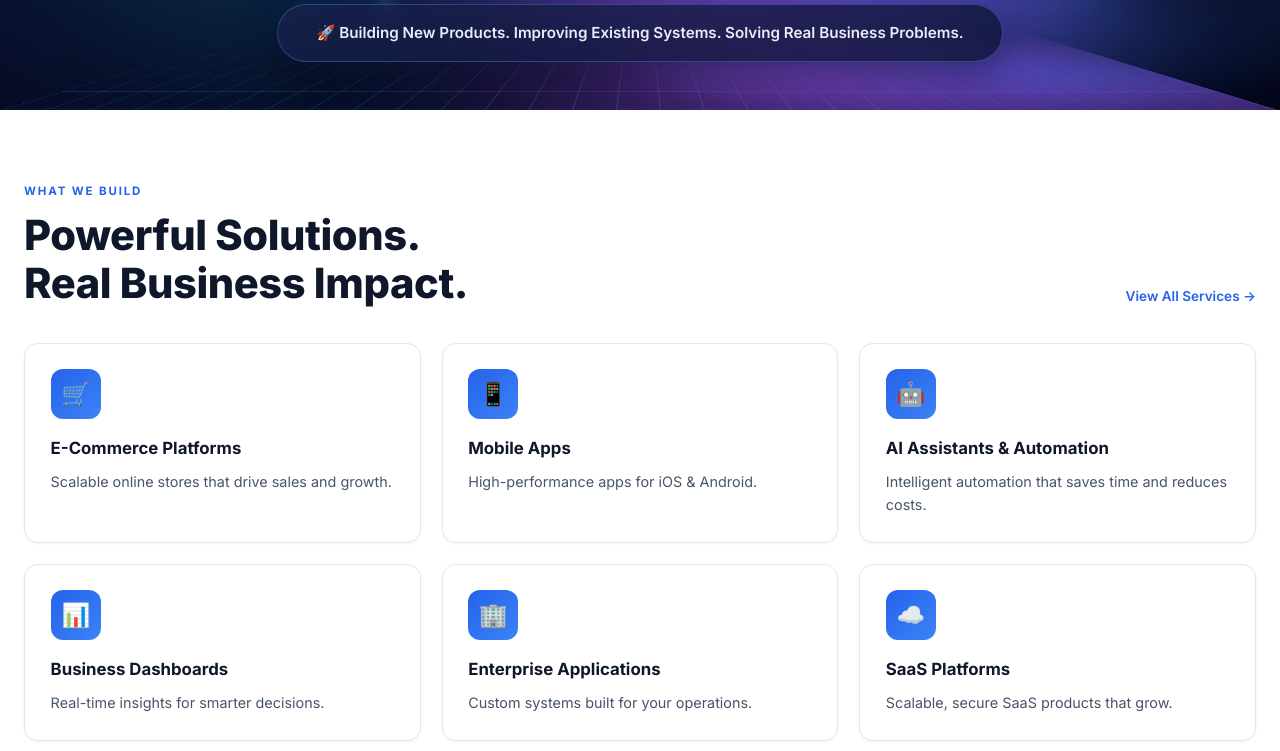
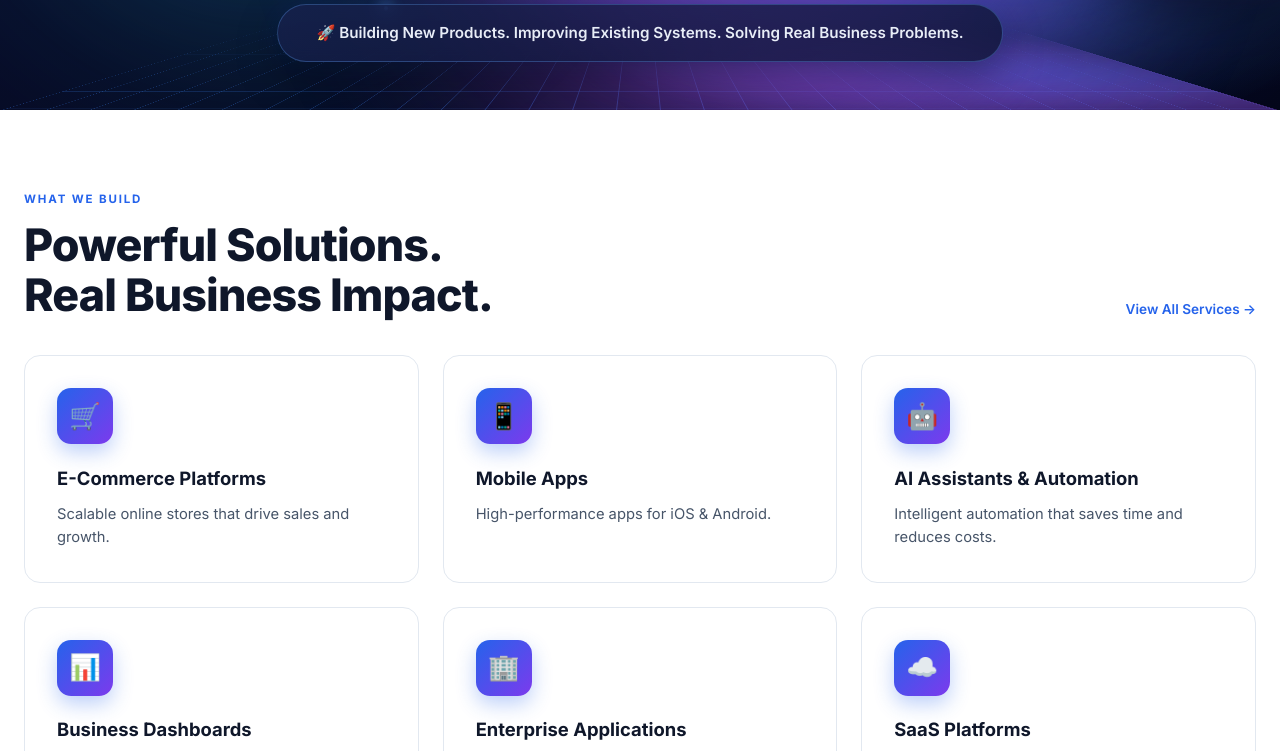
Before and after one commit to Askabd-Vinod/askabd-website, a plain HTML site: page index.html in a window 1280 px wide. Shown: the part 732-1483 px from the top of the page. Drawn offline with Linux system fonts and the light colour scheme.

Commit message:
Eye-catching solution cards: vivid icons, gradient top bar on hover, bold shadows

```diff
--- a/css/home.css
+++ b/css/home.css
@@ -177,7 +177,7 @@
 
 /* ===== SHARED SECTION HELPERS ===== */
 .tag-blue { font-size: 0.72rem; letter-spacing: 0.16em; font-weight: 700; color: var(--blue); margin-bottom: 0.7rem; }
-.sec-title { font-size: clamp(2rem, 3.4vw, 2.6rem); font-weight: 800; line-height: 1.15; letter-spacing: -0.01em; }
+.sec-title { font-size: clamp(2.2rem, 3.6vw, 2.8rem); font-weight: 800; line-height: 1.12; letter-spacing: -0.02em; }
 .sec-title-sm { font-size: clamp(1.6rem, 2.6vw, 2.1rem); font-weight: 800; line-height: 1.2; margin-bottom: 1.4rem; letter-spacing: -0.01em; }
 .section-head-row {
   max-width: 1440px; margin: 0 auto 2.2rem; padding: 0 1.5rem;
@@ -188,24 +188,35 @@
 .view-all { color: var(--blue); font-size: 0.85rem; font-weight: 600; white-space: nowrap; }
 
 /* ===== POWERFUL SOLUTIONS (light) ===== */
-.solutions-section { background: var(--white); color: #0d1330; padding: 4.5rem 0; }
+.solutions-section { background: var(--white); color: #0d1330; padding: 5rem 0; }
 .solutions-section .sec-title { color: #0F172A; }
 .solutions-grid {
   max-width: 1440px; margin: 0 auto; padding: 0 1.5rem;
-  display: grid; grid-template-columns: repeat(3, 1fr); gap: 1.3rem;
+  display: grid; grid-template-columns: repeat(3, 1fr); gap: 1.5rem;
 }
 .solution-card {
-  background: #fff; border: 1px solid var(--border-soft); border-radius: 14px; padding: 1.6rem;
-  transition: all 0.25s; box-shadow: 0 1px 3px rgba(15,23,42,0.05);
+  background: #fff; border: 1.5px solid #E2E8F0; border-radius: 16px; padding: 2rem;
+  transition: all 0.3s; position: relative; overflow: hidden;
 }
-.solution-card:hover { transform: translateY(-4px); box-shadow: 0 16px 34px rgba(15,23,42,0.1); border-color: var(--blue-light); }
+.solution-card::before {
+  content: ''; position: absolute; top: 0; left: 0; right: 0; height: 3px;
+  background: linear-gradient(90deg, #3B82F6, #8B5CF6);
+  opacity: 0; transition: opacity 0.3s;
+}
+.solution-card:hover {
+  transform: translateY(-6px);
+  box-shadow: 0 20px 50px rgba(59,130,246,0.15), 0 8px 24px rgba(0,0,0,0.08);
+  border-color: #3B82F6;
+}
+.solution-card:hover::before { opacity: 1; }
 .sol-ic {
-  width: 50px; height: 50px; border-radius: 12px;
-  background: linear-gradient(135deg, #2563EB, #3B82F6); color: #fff;
-  display: flex; align-items: center; justify-content: center; font-size: 1.45rem; margin-bottom: 1rem;
+  width: 56px; height: 56px; border-radius: 14px;
+  background: linear-gradient(135deg, #2563EB, #7C3AED); color: #fff;
+  display: flex; align-items: center; justify-content: center; font-size: 1.6rem; margin-bottom: 1.2rem;
+  box-shadow: 0 8px 20px rgba(37,99,235,0.3);
 }
-.solution-card h3 { font-size: 1.05rem; font-weight: 700; color: #0F172A; margin-bottom: 0.5rem; }
-.solution-card p { font-size: 0.9rem; color: var(--gray-text); }
+.solution-card h3 { font-size: 1.15rem; font-weight: 700; color: #0F172A; margin-bottom: 0.6rem; }
+.solution-card p { font-size: 0.92rem; color: #475569; line-height: 1.6; }
 
 /* ===== INDUSTRY CARDS (light) ===== */
 .industry-section { background: var(--gray-bg); color: #0d1330; padding: 4.5rem 0; }
```
